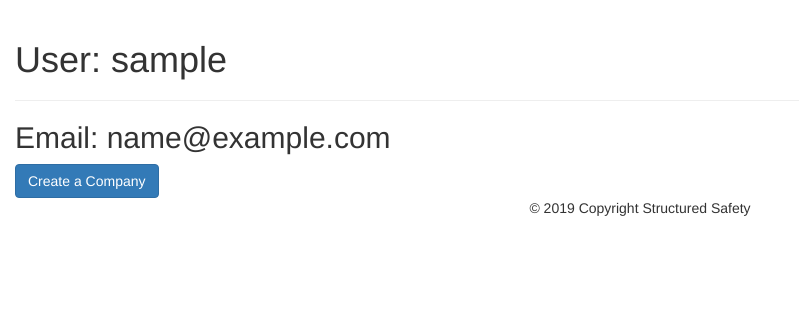
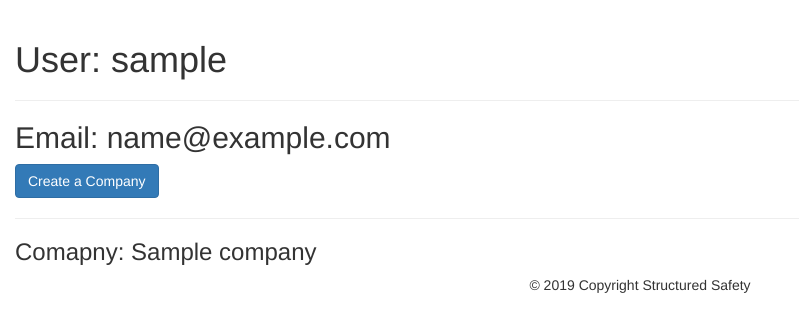
Before and after one commit to TJBrunson/StructuredSafety, a Flask app: a page that uses app/templates/base.html in a window 1280 px wide. Shown: the part 52-384 px from the top of the page, without its empty margins (0-799 px from the left). Run offline with Flask 2, Linux system fonts and the light colour scheme; a user stored in the database is signed in; tables that the repository leaves empty hold one stand-in row (values such as "Sample post"); some libraries are stand-ins or nearby versions.

Commit message:
users registered with a company can now access it from user page

```diff
--- a/app/main/routes.py
+++ b/app/main/routes.py
@@ -14,7 +14,7 @@ def index():
 @login_required
 def user(username):
     user = User.query.filter_by(username=username).first_or_404()
-    company = Company.query.filter_by(owner_id = user.id).first_or_404()
+    company = Company.query.filter_by(owner_id = user.id).first()
     return render_template('user.html', user=user, company=company)
 
 @bp.route('/demo')
--- a/app/templates/base.html
+++ b/app/templates/base.html
@@ -22,17 +22,12 @@
             </div>
             <span class="navbar-nav navbar-right">
                 {% if current_user.is_anonymous %}
-                <a class="btn btn-sm btn-outline-primary mr-sm-2" href="{{ url_for('auth.login') }}">Login</a>
-                <a class="btn btn-sm btn-outline-secondary mr-sm-2" href="{{ url_for('auth.register') }}"> Register</a>
+                    <a class="btn btn-sm btn-outline-primary mr-sm-2" href="{{ url_for('auth.login') }}">Login</a>
+                    <a class="btn btn-sm btn-outline-secondary mr-sm-2" href="{{ url_for('auth.register') }}"> Register</a>
                 {% else %}
-                <a class="btn btn-sm btn-outline-secondary mr-sm-2"
-                    href="{{ url_for('main.user', username=current_user.username) }}">Profile</a>
-                <!-- Check if user has a company. If not, prompt them to join or create a company -->
-                {% if comany != null %}
-                <a href="{{ url_for('main.company', company_name = company.company_name) }}"
-                class="btn btn-sm btn-outline-info mr-sm-2">Company</a>
-                {% endif %}
-                <a class="btn btn-sm btn-success my-2 my-sm-0" href="{{ url_for('auth.logout') }}">Logout</a>
+                    <a class="btn btn-sm btn-outline-secondary mr-sm-2"
+                        href="{{ url_for('main.user', username=current_user.username) }}">Profile</a>
+                    <a class="btn btn-sm btn-success my-2 my-sm-0" href="{{ url_for('auth.logout') }}">Logout</a>
                 {% endif %}
             </span>
         </div>
--- a/app/templates/user.html
+++ b/app/templates/user.html
@@ -6,7 +6,13 @@
         <h1>User: {{ user.username }}</h1>
         <hr>
         <h2>Email: {{ user.email }}</h2>
-        <a href="{{ url_for('auth.companyRegistration') }}" class="btn btn-primary">Create a Company</a>
+        {% if company.comnpany_name == null %}
+            <a href="{{ url_for('auth.companyRegistration') }}" class="btn btn-primary">Create a Company</a>
+        {% else %}
+            <a href="{{ url_for('main.company', company_name=company.company_name) }}" class="btn btn-primary">See Company Documentation</a>
+        {% endif %}
+        <hr>
+        <h3>Comapny: {{company.company_name}}</h3>
     </div>
 </span>
 {% endblock %}
```
